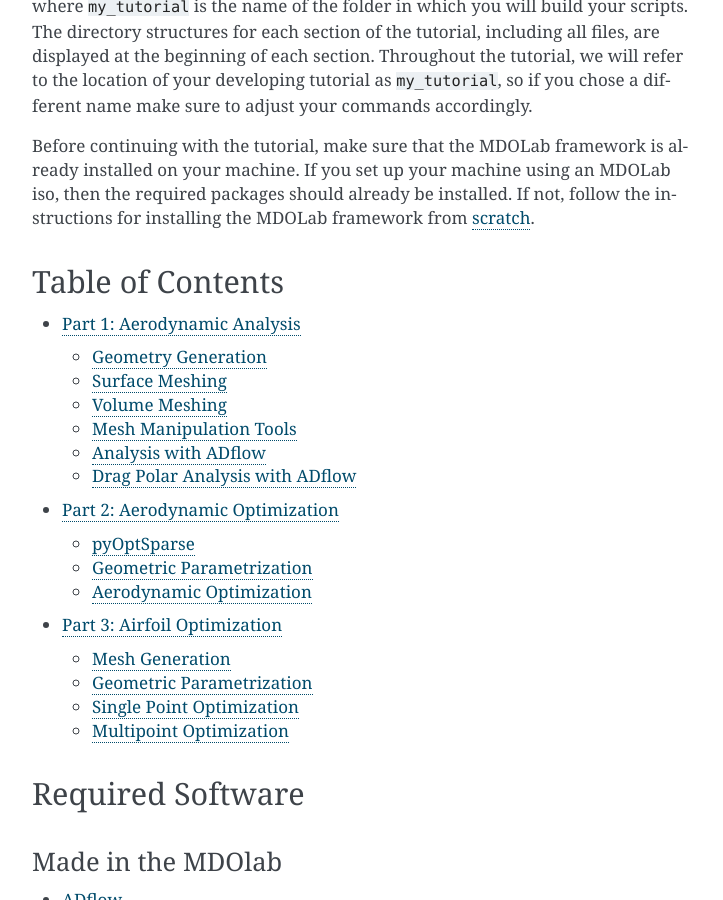
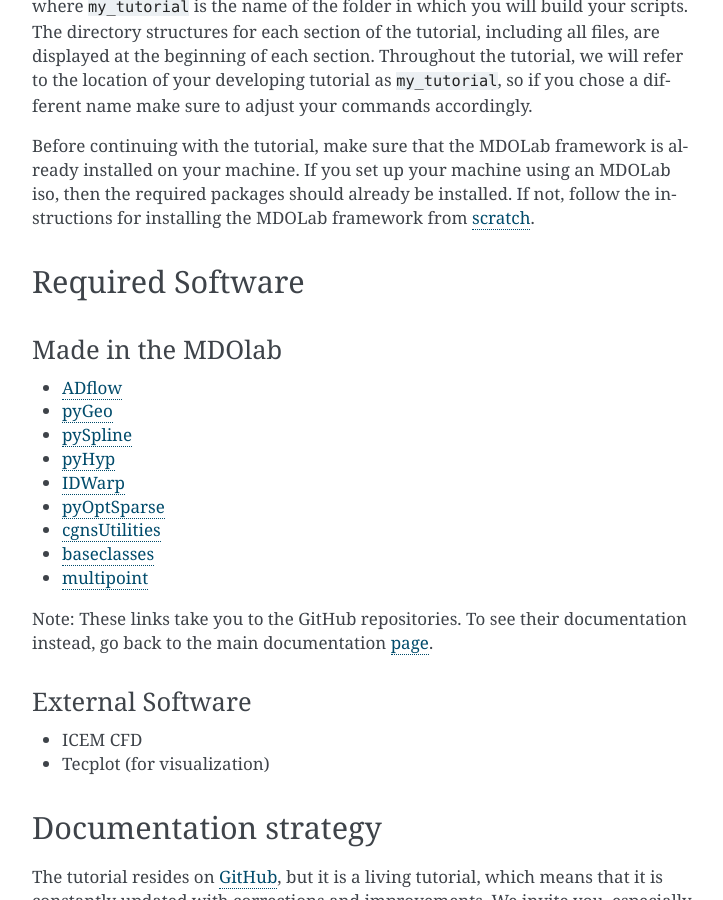
Before and after one commit to mdolab/MACH-Aero-tutorial, a Sphinx documentation site: the page built from doc/index.rst, in a window 1280 px wide and 900 px high, scrolled down 789 px. Shown: the whole window, without its empty margins (388-1111 px from the left). Built offline with Sphinx 7.4.7, drawn with Linux system fonts in a browser that asks for light colours.

Commit message:
Update index.rst

```diff
--- a/doc/index.rst
+++ b/doc/index.rst
@@ -32,19 +32,9 @@
 If you set up your machine using an MDOLab iso, then the required packages should already be installed.
 If not, follow the instructions for installing the MDOLab framework from `scratch <http://mdolab.engin.umich.edu/docs/installInstructions/installFromScratch.html>`_.
 
-Table of Contents
-================================================================================
-
-.. toctree::
-   :maxdepth: 2
-   :titlesonly:
-
-   aero_overview
-   opt_overview
-   airfoilopt_overview
 
 Required Software
-================================================================================
+=================
 
 Made in the MDOlab
 ------------------
@@ -67,7 +57,7 @@
 * Tecplot (for visualization)
 
 Documentation strategy
-================================================================================
+======================
 The tutorial resides on `GitHub <https://github.com/mdolab/MACH-Aero-tutorial/>`_, but it is a living tutorial, which means that it is constantly updated with corrections and improvements.
 We invite you, especially as a new user, to take notes of the parts that you find confusing and bring them to the attention of an admin to the tutorial repository so that changes can be made.
 
@@ -85,5 +75,6 @@
 Please adopt this same convention for any future developments to the tutorial.
 
 Future Work
-================================================================================
-Add explanation of pyOptSparse and OptView.
+===========
+
+- Add explanation of pyOptSparse and OptView.
```
